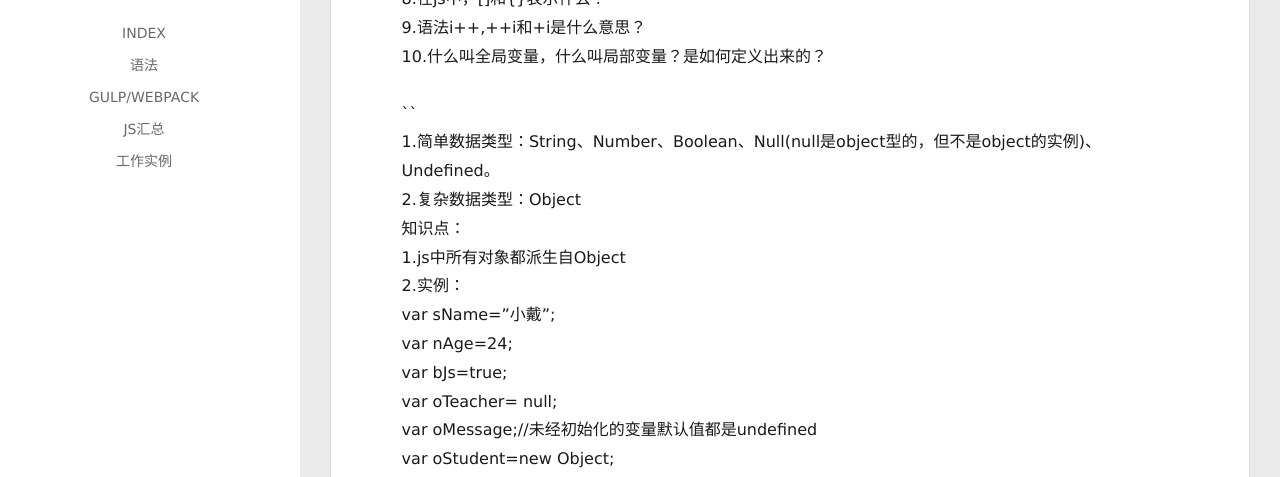
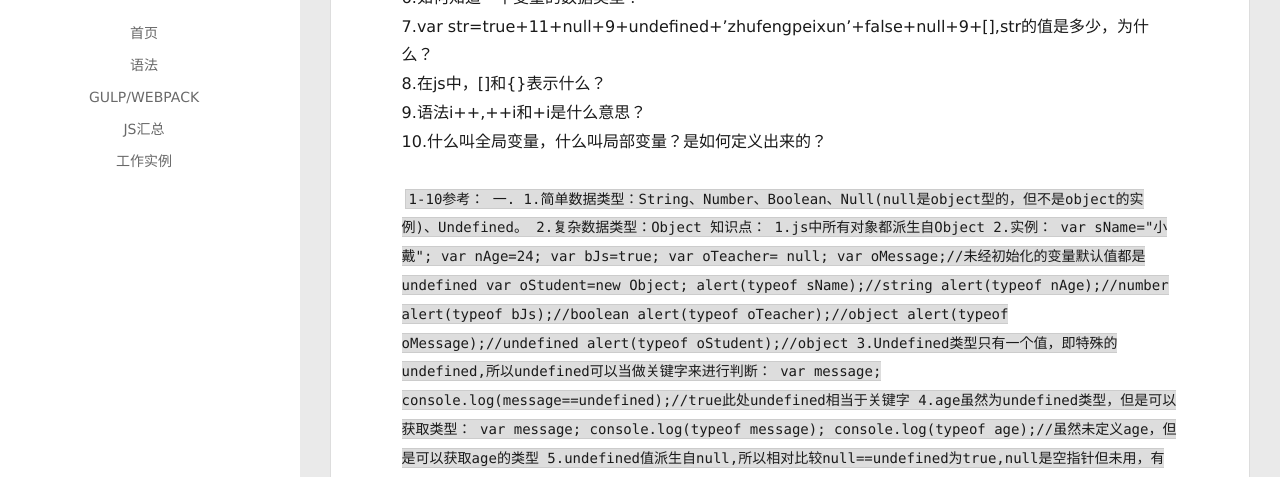
Before and after one commit to mrdaijinming/mrdaijinming.github.io, a plain HTML site: page case/index.html in a window 1280 px wide. Shown: the part 323-800 px from the top of the page. Drawn offline with Linux system fonts and the light colour scheme; no server answers.

Commit message:
Site updated: 2017-06-05 08:29:06

```diff
--- a/case/index.html
+++ b/case/index.html
@@ -8,16 +8,16 @@
   <link rel="dns-prefetch" href="http://yoursite.com">
   <title>前端开发工程师</title>
   <meta name="viewport" content="width=device-width, initial-scale=1, maximum-scale=1">
-  <meta name="description" content="知识汇总1.js有几种数据类型？2.var a=b=c=d=5是什么意思，如果接下来再写一句d=9,a,b,c的值会变化吗？3.var a=b=c=d=[1,2,3,4,5]是什么意思？如果接下来再写一句d[5]=9,a,b,c的值会发生变化吗?4.var a=b=c=d=[1,2,3,4,5]是什么意思？如果接下来再写一句d=[9],a,b,c的值会发生变化吗?5.var n=(1,2,3,4,">
+  <meta name="description" content="知识汇总1.js有几种数据类型？2.var a=b=c=d=5是什么意思，如果接下来再写一句d=9,a,b,c的值会变化吗？3.var a=b=c=d=[1,2,3,4,5]是什么意思？如果接下来再写一句d[5]=9,a,b,c的值会发生变化吗?4.var a=b=c=d=[1,2,3,4,5]是什么意思？如果接下来再写一句d=[9],a,b,c的值会发生变化吗?5.var n=(1,2,3,4">
 <meta property="og:type" content="website">
 <meta property="og:title" content="前端开发工程师">
 <meta property="og:url" content="http://yoursite.com/case/index.html">
 <meta property="og:site_name" content="前端开发工程师">
-<meta property="og:description" content="知识汇总1.js有几种数据类型？2.var a=b=c=d=5是什么意思，如果接下来再写一句d=9,a,b,c的值会变化吗？3.var a=b=c=d=[1,2,3,4,5]是什么意思？如果接下来再写一句d[5]=9,a,b,c的值会发生变化吗?4.var a=b=c=d=[1,2,3,4,5]是什么意思？如果接下来再写一句d=[9],a,b,c的值会发生变化吗?5.var n=(1,2,3,4,">
-<meta property="og:updated_time" content="2017-06-05T00:21:54.000Z">
+<meta property="og:description" content="知识汇总1.js有几种数据类型？2.var a=b=c=d=5是什么意思，如果接下来再写一句d=9,a,b,c的值会变化吗？3.var a=b=c=d=[1,2,3,4,5]是什么意思？如果接下来再写一句d[5]=9,a,b,c的值会发生变化吗?4.var a=b=c=d=[1,2,3,4,5]是什么意思？如果接下来再写一句d=[9],a,b,c的值会发生变化吗?5.var n=(1,2,3,4">
+<meta property="og:updated_time" content="2017-06-05T00:28:51.000Z">
 <meta name="twitter:card" content="summary">
 <meta name="twitter:title" content="前端开发工程师">
-<meta name="twitter:description" content="知识汇总1.js有几种数据类型？2.var a=b=c=d=5是什么意思，如果接下来再写一句d=9,a,b,c的值会变化吗？3.var a=b=c=d=[1,2,3,4,5]是什么意思？如果接下来再写一句d[5]=9,a,b,c的值会发生变化吗?4.var a=b=c=d=[1,2,3,4,5]是什么意思？如果接下来再写一句d=[9],a,b,c的值会发生变化吗?5.var n=(1,2,3,4,">
+<meta name="twitter:description" content="知识汇总1.js有几种数据类型？2.var a=b=c=d=5是什么意思，如果接下来再写一句d=9,a,b,c的值会变化吗？3.var a=b=c=d=[1,2,3,4,5]是什么意思？如果接下来再写一句d[5]=9,a,b,c的值会发生变化吗?4.var a=b=c=d=[1,2,3,4,5]是什么意思？如果接下来再写一句d=[9],a,b,c的值会发生变化吗?5.var n=(1,2,3,4">
 
     <link rel="alternative" href="/atom.xml" title="前端开发工程师" type="application/atom+xml">
 
@@ -56,7 +56,7 @@
 		<nav class="header-menu">
 			<ul>
 
-				<li><a href="/">index</a></li>
+				<li><a href="/">首页</a></li>
 
 				<li><a href="/compre/">语法</a></li>
 
@@ -132,7 +132,7 @@
 				<ul style="width: 70%">
 
 
-					<li style="width: 20%"><a href="/">index</a></li>
+					<li style="width: 20%"><a href="/">首页</a></li>
 
 					<li style="width: 20%"><a href="/compre/">语法</a></li>
 
@@ -160,8 +160,36 @@
 
     <div class="article-entry" itemprop="articleBody">
 
-        <h1 id="知识汇总"><a href="#知识汇总" class="headerlink" title="知识汇总"></a>知识汇总</h1><p>1.js有几种数据类型？<br>2.var a=b=c=d=5是什么意思，如果接下来再写一句d=9,a,b,c的值会变化吗？<br>3.var a=b=c=d=[1,2,3,4,5]是什么意思？如果接下来再写一句d[5]=9,a,b,c的值会发生变化吗?<br>4.var a=b=c=d=[1,2,3,4,5]是什么意思？如果接下来再写一句d=[9],a,b,c的值会发生变化吗?<br>5.var n=(1,2,3,4,5),n的值是多少？<br>6.如何知道一个变量的数据类型？<br>7.var str=true+11+null+9+undefined+’zhufengpeixun’+false+null+9+[],str的值是多少，为什么？<br>8.在js中，[]和{}表示什么？<br>9.语法i++,++i和+i是什么意思？<br>10.什么叫全局变量，什么叫局部变量？是如何定义出来的？</p>
-<p>``<br>1.简单数据类型：String、Number、Boolean、Null(null是object型的，但不是object的实例)、Undefined。<br>2.复杂数据类型：Object<br>知识点：<br>1.js中所有对象都派生自Object<br>2.实例：<br>var sName=”小戴”;<br>var nAge=24;<br>var bJs=true;<br>var oTeacher= null;<br>var oMessage;//未经初始化的变量默认值都是undefined<br>var oStudent=new Object;<br>alert(typeof sName);//string<br>alert(typeof nAge);//number<br>alert(typeof bJs);//boolean<br>alert(typeof oTeacher);//object<br>alert(typeof oMessage);//undefined<br>alert(typeof oStudent);//object<br>3.Undefined类型只有一个值，即特殊的undefined,所以undefined可以当做关键字来进行判断：<br>var message;<br>console.log(message==undefined);//true此处undefined相当于关键字<br>4.age虽然为undefined类型，但是可以获取类型：<br>var message;<br>console.log(typeof message);<br>console.log(typeof age);//虽然未定义age，但是可以获取age的类型<br>5.undefined值派生自null,所以相对比较null==undefined为true,null是空指针但未用，有个占位符，undefined连指针都没有，也没有占位符，所以绝对比较null===undefined为false;</p>
+        <p><br></p>
+<h1 id="知识汇总"><a href="#知识汇总" class="headerlink" title="知识汇总"></a>知识汇总</h1><p>1.js有几种数据类型？<br>2.var a=b=c=d=5是什么意思，如果接下来再写一句d=9,a,b,c的值会变化吗？<br>3.var a=b=c=d=[1,2,3,4,5]是什么意思？如果接下来再写一句d[5]=9,a,b,c的值会发生变化吗?<br>4.var a=b=c=d=[1,2,3,4,5]是什么意思？如果接下来再写一句d=[9],a,b,c的值会发生变化吗?<br>5.var n=(1,2,3,4,5),n的值是多少？<br>6.如何知道一个变量的数据类型？<br>7.var str=true+11+null+9+undefined+’zhufengpeixun’+false+null+9+[],str的值是多少，为什么？<br>8.在js中，[]和{}表示什么？<br>9.语法i++,++i和+i是什么意思？<br>10.什么叫全局变量，什么叫局部变量？是如何定义出来的？</p>
+<p><code>1-10参考：
+一.
+1.简单数据类型：String、Number、Boolean、Null(null是object型的，但不是object的实例)、Undefined。
+2.复杂数据类型：Object
+知识点：
+1.js中所有对象都派生自Object
+2.实例：
+var sName=&quot;小戴&quot;;
+var nAge=24;
+var bJs=true;
+var oTeacher= null;
+var oMessage;//未经初始化的变量默认值都是undefined
+var oStudent=new Object;
+alert(typeof sName);//string
+alert(typeof nAge);//number
+alert(typeof bJs);//boolean
+alert(typeof oTeacher);//object
+alert(typeof oMessage);//undefined
+alert(typeof oStudent);//object
+3.Undefined类型只有一个值，即特殊的undefined,所以undefined可以当做关键字来进行判断：
+var message;
+console.log(message==undefined);//true此处undefined相当于关键字
+4.age虽然为undefined类型，但是可以获取类型：
+var message;
+console.log(typeof message);
+console.log(typeof age);//虽然未定义age，但是可以获取age的类型
+5.undefined值派生自null,所以相对比较null==undefined为true,null是空指针但未用，有个占位符，undefined连指针都没有，也没有占位符，所以绝对比较null===undefined为false;
+二、。。。</code> </p>
 
 
 
```
Also changed, not shown: 2017/02/16/hello-world/index.html (+2 -2 lines), archives/2017/02/index.html (+2 -2 lines), archives/2017/index.html (+2 -2 lines), archives/index.html (+2 -2 lines), compre/index.html (+2 -2 lines), index.html (+2 -2 lines), technology/index.html (+2 -2 lines), workspace/index.html (+2 -2 lines).
